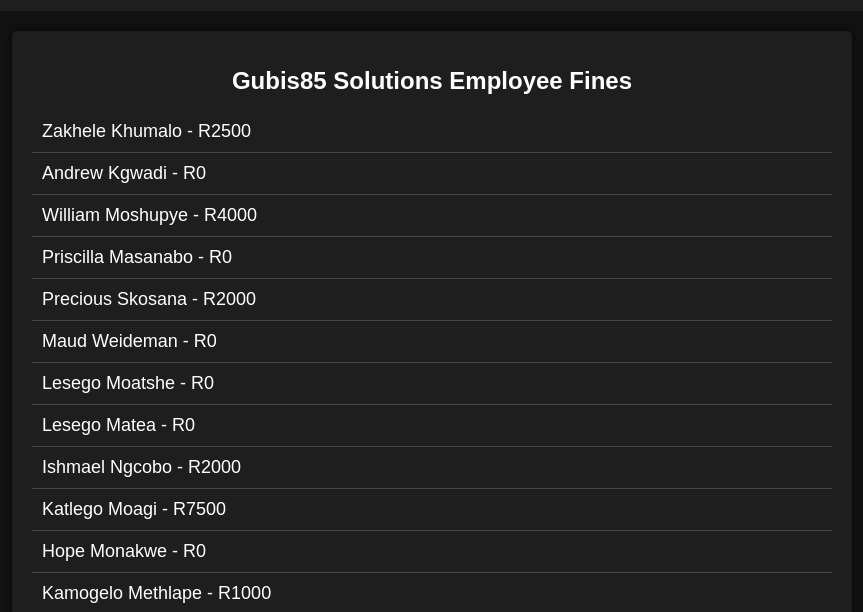
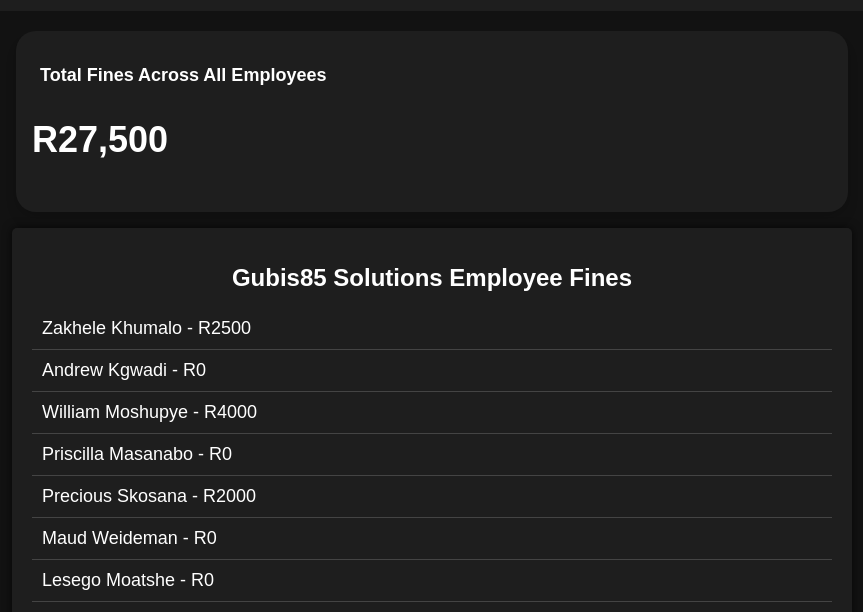
Before and after one commit to mabsmabiletsa/Gubis85-Fines, a plain HTML site: page index.html in a window 1280 px wide. Shown: the part 176-788 px from the top of the page, without its empty margins (208-1071 px from the left). Drawn offline with Linux system fonts and the light colour scheme.

Commit message:
10292024-1

```diff
--- a/index.html
+++ b/index.html
@@ -10,7 +10,16 @@
     <header>
         <img src="PHOTO-2024-08-07-12-28-28 (1).jpg" alt="Company Logo" id="logo">
     </header>
+<!-- Card displaying the total amount of fines across all employees -->
+<div class="card">
+    <div class="title">
 
+        <p class="title-text">Total Fines Across All Employees</p>
+    </div>
+    <div class="data">
+        <p id="total-fines">R0</p> <!-- Dynamic grand total amount of fines -->
+    </div>
+</div>
     <div class="container">
         <h1>Gubis85 Solutions Employee Fines</h1>
         <ul id="employee-list"></ul>
--- a/script.js
+++ b/script.js
@@ -238,6 +238,16 @@
         employeeList.appendChild(li);
     });
 }
+function calculateGrandTotal() {
+    let grandTotal = 0;
+    employees.forEach(employee => {
+        grandTotal += employee.fines.reduce((sum, fine) => sum + fine.amount, 0);
+    });
+    document.getElementById('total-fines').textContent = `R${grandTotal.toLocaleString()}`;
+}
+
+// Call the function to calculate and display the total on page load
+calculateGrandTotal();
 
 
 function showDetails(index) {
--- a/styles.css
+++ b/styles.css
@@ -298,3 +298,58 @@
         max-width: 150px;
     }
 }
+/* Card container styling */
+.card {
+    padding: 1rem;
+    background-color: #1e1e1e;
+    box-shadow: 0 10px 15px -3px rgba(0, 0, 0, 0.1), 0 4px 6px -2px rgba(0, 0, 0, 0.05);
+    max-width: 800px;
+    border-radius: 20px;
+    margin: 1rem auto;
+    transition: transform 0.3s;
+  }
+
+  .card:hover {
+    transform: scale(1.02);
+  }
+
+  /* Title styling */
+  .title {
+    display: flex;
+    align-items: center;
+  }
+
+  .title span {
+    position: relative;
+    padding: 0.5rem;
+    background-color: #b96410;
+    width: 1.5rem;
+    height: 1.5rem;
+    border-radius: 9999px;
+    display: flex;
+    justify-content: center;
+    align-items: center;
+  }
+
+  .title-text {
+    margin-left: 0.5rem;
+    color: #ffffff;
+    font-size: 18px;
+    font-weight: bold;
+  }
+
+  /* Total fines amount styling */
+  .data {
+    display: flex;
+    flex-direction: column;
+    align-items: flex-start;
+  }
+
+  .data p {
+    margin-top: 1rem;
+    color: #ffffff;
+    font-size: 2.25rem;
+    line-height: 2.5rem;
+    font-weight: 700;
+    text-align: left;
+  }
```
